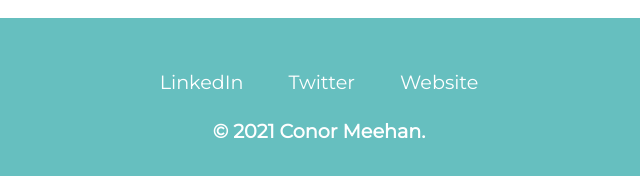
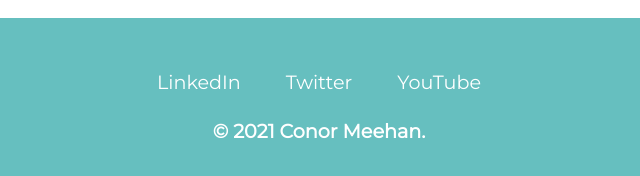
Before and after one commit to meehanc721/cv, a plain HTML site: page index.html in a window 1280 px wide. Shown: the part 1333-1509 px from the top of the page, 321-961 px from the left. Drawn offline with nearby package versions, Linux system fonts and the light colour scheme.

Commit message:
new index.html file

```diff
--- a/index.html
+++ b/index.html
@@ -42,8 +42,8 @@
 
 <div class="bottom-container">
   <a class="footer-link" href="https://www.linkedin.com/">LinkedIn</a>
-  <a class="footer-link" href="https://twitter.com/">Twitter</a>
-  <a class="footer-link" href="https://www.appbrewery.co/">Website</a>
+  <a class="footer-link" href="https://twitter.com/codechad721">Twitter</a>
+  <a class="footer-link" href="https://www.youtube.com/channel/UCaqXHdmkn3N-mhGrbh50Ojw">YouTube</a>
   <p class="copyright">© 2021 Conor Meehan.</p>
 </div>
 
```
